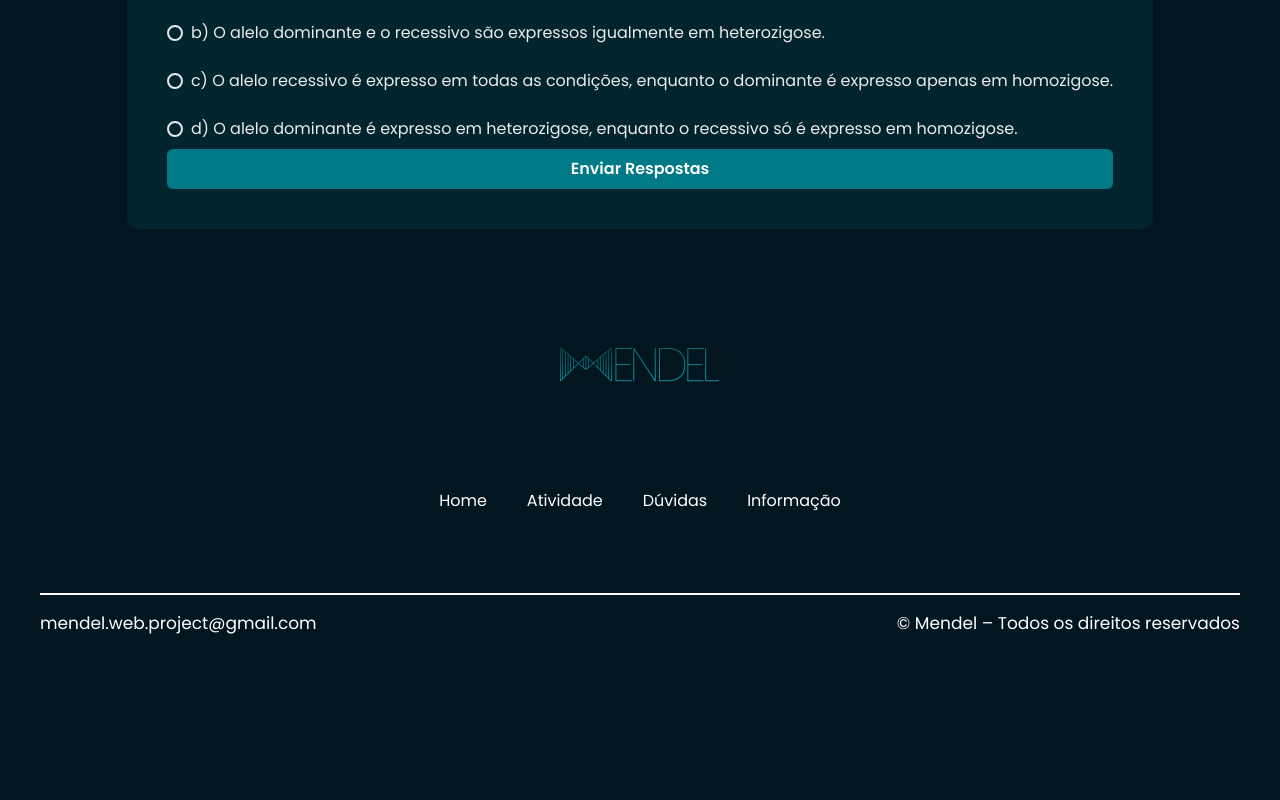
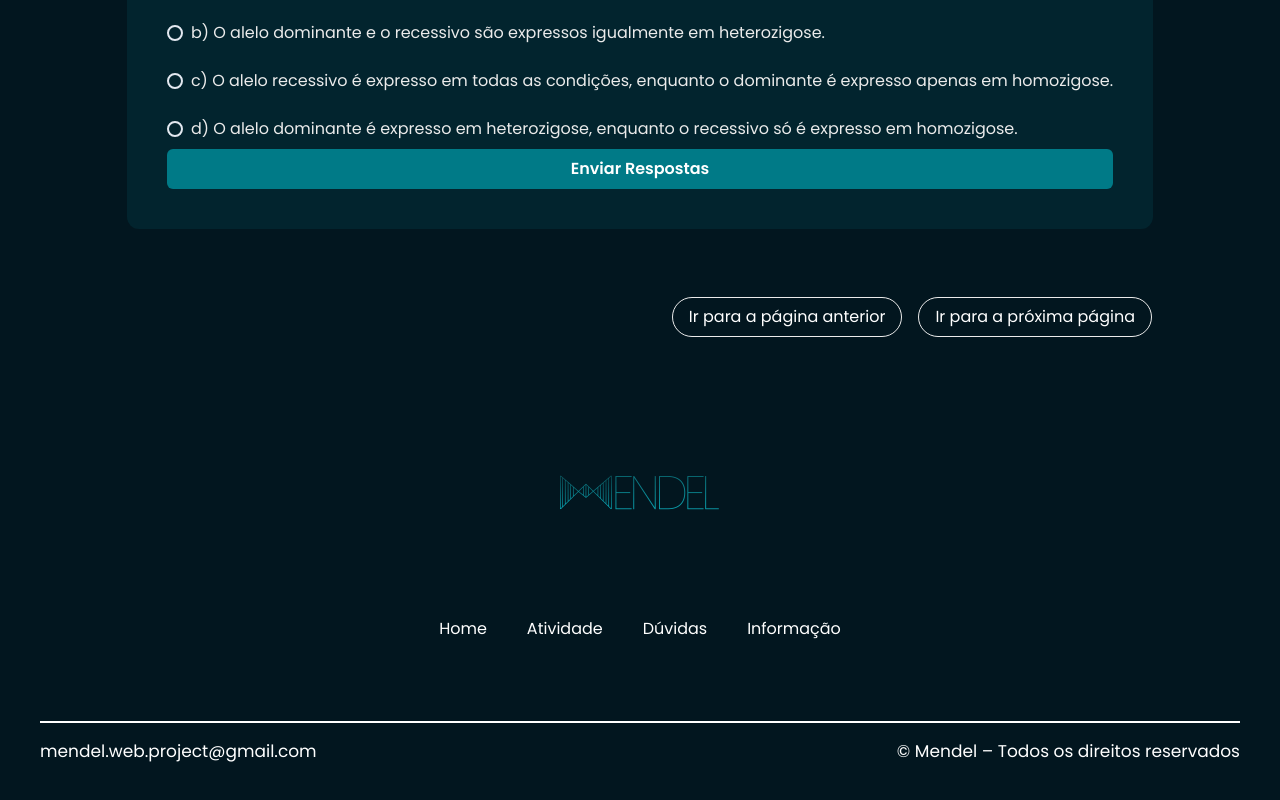
Before and after one commit to Matheus1415/Mendel, a React (Vite) app: page /fundamentos in a window 1280 px wide. Shown: the part 6385-7185 px from the top of the page. Before the commit the page ends 7061 px from the top, so only its background shows below. Built offline with nearby package versions, Linux system fonts and the light colour scheme.

Commit message:
Ajustando links

```diff
--- a/src/components/Menu/index.jsx
+++ b/src/components/Menu/index.jsx
@@ -17,11 +17,11 @@ const MenuMendel = () => {
 
     const subMenuConteudo = [
         { label: "Gregorio", router: "/mendel" },
+        // { label: "Introdução a Genética", router: "/manutencao" },
         { label: "Fundamentos", router: "/fundamentos" },
-        { label: "Introdução a Genética", router: "/manutencao" },
-        { label: "Sistema Sanguíneo", router: "/sistema-abo" },
         { label: "Variações do modelo Menderiano", router: "/variations" },
         { label: "Fator RH", router: "/sistema-rh" },
+        { label: "Sistema Sanguíneo", router: "/sistema-abo" },
     ];
     const subMenuAtividade = [
         { label: "Atividade Dinâmica", router: "/punner-arastavel" },
--- /dev/null
+++ b/src/components/PreviousNextPageNavigator/index.jsx
@@ -0,0 +1,23 @@
+import { Button, Flex } from "@chakra-ui/react"
+import { useNavigate } from "react-router-dom"
+
+export const PreviousNextPageNavigator = ({ nextPageRoute, previousPageRoute }) => {
+    const navigate = useNavigate()
+
+    return (
+        <Flex width="100%" height="80px" px="128px" alignItems="center" justifyContent="end" gap={4} mt={12}>
+            {previousPageRoute && <Button
+                variant="nextPage"
+                onClick={() => navigate(previousPageRoute)}
+            >
+                Ir para a página anterior
+            </Button>}
+            {nextPageRoute && <Button
+                variant="nextPage"
+                onClick={() => navigate(nextPageRoute)}
+            >
+                Ir para a próxima página
+            </Button>}
+        </Flex>
+    )
+}
--- a/src/pages/FatorRh/index.jsx
+++ b/src/pages/FatorRh/index.jsx
@@ -4,6 +4,7 @@ import BiographyFatorRh from './BiographyFatorRh';
 import { TableSection } from './TableSection';
 import { ExamFactorRh } from './ExamFactorRh';
 import { VideosAndBlogs } from './VideosAndBlogs';
+import { PreviousNextPageNavigator } from '../../components/PreviousNextPageNavigator';
 
 export const FatorRh = ({
     isImage = true,
@@ -104,6 +105,10 @@ export const FatorRh = ({
                 <ExamFactorRh />
                 {/* <VideosAndBlogs /> */}
             </Box>
+            <PreviousNextPageNavigator
+                previousPageRoute="/variations"
+                nextPageRoute="/sistema-abo"
+            />
         </>
     );
 };
--- a/src/pages/Fundamentos/index.jsx
+++ b/src/pages/Fundamentos/index.jsx
@@ -8,6 +8,7 @@ import { Alleles } from "./alleles";
 import { GenoPhenoTypes } from "./genoPhenoTypes";
 import { Quiz } from '../../components/Quiz'
 import questionMock from '../../data/question-mock-fundamentos.json'
+import { PreviousNextPageNavigator } from '../../components/PreviousNextPageNavigator';
 export const Fundamentos = () => {
 return (
         <>
@@ -19,6 +20,10 @@ return (
                 <Alleles/>
                 <GenoPhenoTypes/>
                 <Quiz questions={questionMock}/>
+                <PreviousNextPageNavigator
+                    previousPageRoute="/mendel"
+                    nextPageRoute="/variations"
+                />
             </Flex>
         </>
     );
--- a/src/pages/SystemABO/index.jsx
+++ b/src/pages/SystemABO/index.jsx
@@ -22,6 +22,7 @@ import {
 import AleloCards from "../../components/AleloCards";
 import transSangueAbo from '../../data/transSangueAbo.json';
 import { motion } from "framer-motion";
+import { PreviousNextPageNavigator } from "../../components/PreviousNextPageNavigator";
 
 const MotionCard = motion(Card);
 
@@ -256,6 +257,9 @@ export const SistemaAbo = () => {
                     />
                 </Box>
             </Box>
+            <PreviousNextPageNavigator
+                previousPageRoute="/sistema-rh"
+            />
         </>
     );
 };
--- a/src/pages/Variations/index.jsx
+++ b/src/pages/Variations/index.jsx
@@ -5,6 +5,7 @@ import { AleloCards } from '../../components/AleloCards';
 import conteudoAlelos from '../../data/conteudoAlelos.json';
 import { Quiz } from '../../components/Quiz';
 import questionMock from '../../data/question-mock-alelos.json';
+import { PreviousNextPageNavigator } from '../../components/PreviousNextPageNavigator';
 
 export const Variations = () => {
     const headingFontSize = useBreakpointValue({ base: '2xl', md: '3xl', lg: '4xl' });
@@ -47,6 +48,10 @@ export const Variations = () => {
                     <Quiz questions={questionMock} />
                 </Box>
             </Box>
+            <PreviousNextPageNavigator
+                previousPageRoute="/fundamentos"
+                nextPageRoute="/sistema-rh"
+            />
         </>
     );
 };
```
